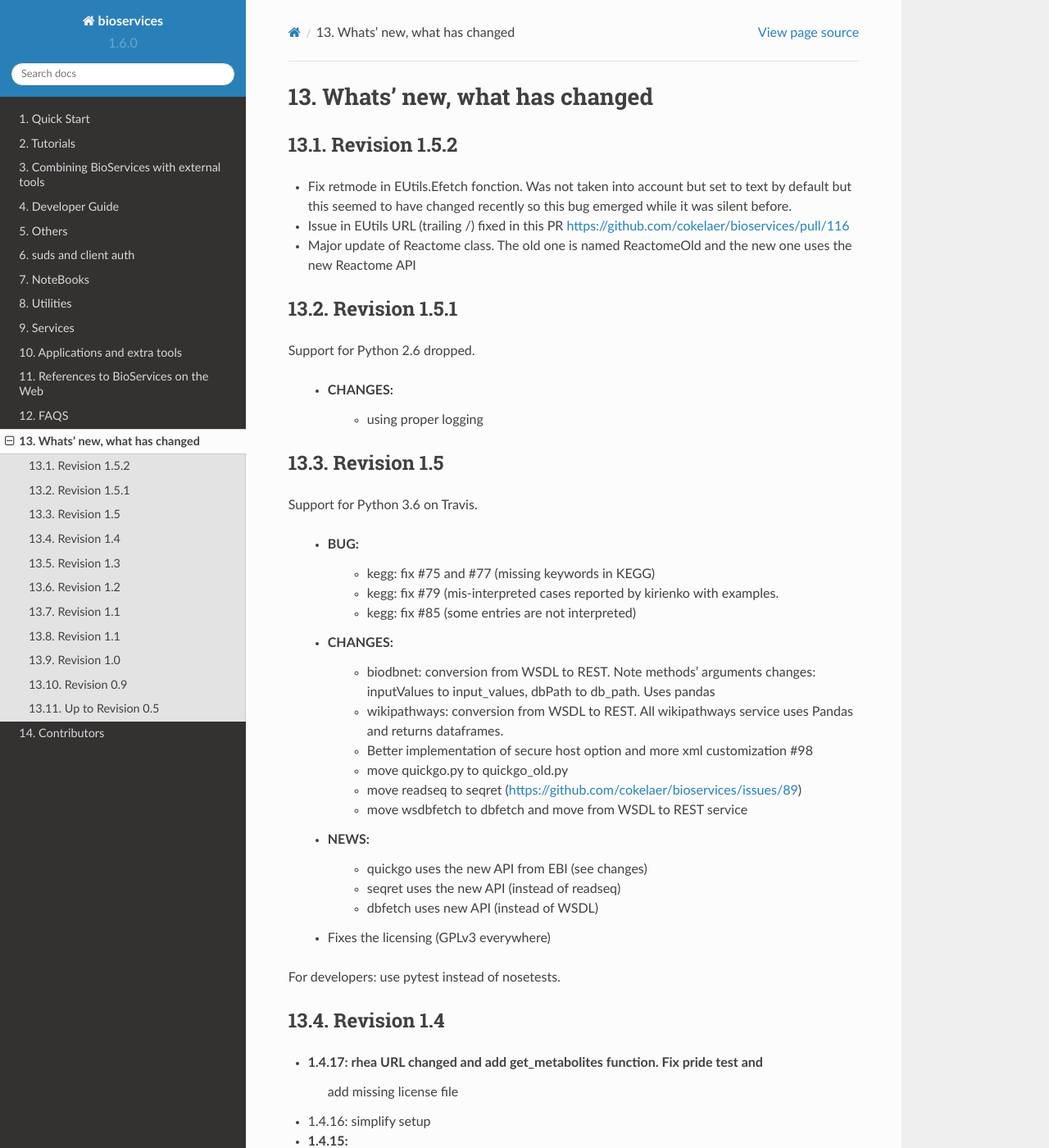
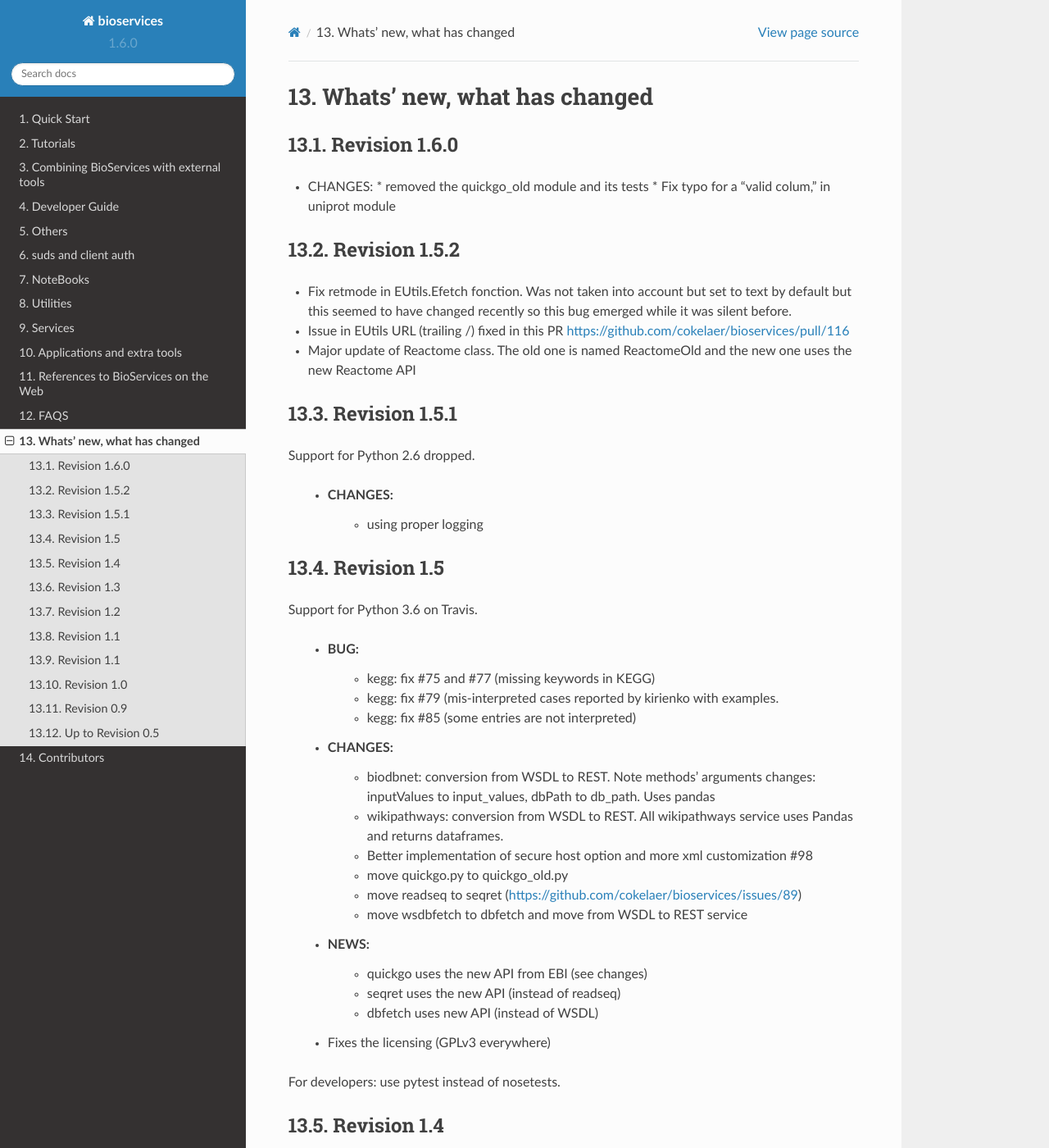
Before and after one commit to cokelaer/bioservices, a Sphinx documentation site: the page built from doc/ChangeLog.rst, in a window 1280 px wide and 1400 px high. Shown: the whole window at 82% size. Built offline with Sphinx 7.4.7 and the Read the Docs theme 2.0.0, drawn with Linux system fonts in a browser that asks for light colours; formulas are drawn with MathJax 3; pages that are not in the unit, such as notebooks, are missing from menus; some of the changed text lies outside the part shown.

Commit message:
update changelog

```diff
--- a/doc/ChangeLog.rst
+++ b/doc/ChangeLog.rst
@@ -1,6 +1,12 @@
 Whats' new, what has changed
 ================================
 
+Revision 1.6.0
+-----------------
+
+* CHANGES:
+  * removed the quickgo_old module and its tests
+  * Fix typo for a "valid colum," in uniprot module
 
 Revision 1.5.2
 ----------------
```
